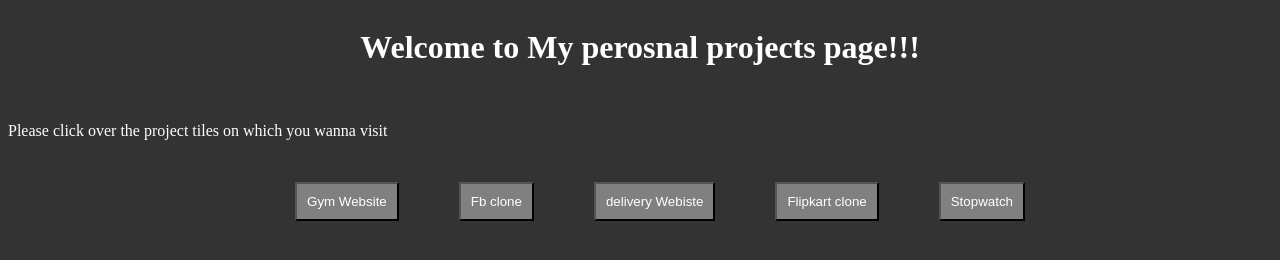
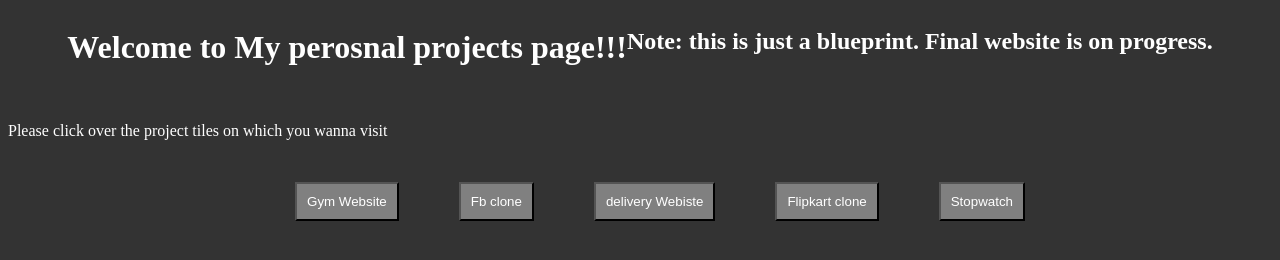
Before and after one commit to rohitjha424/PersonalProjects, a plain HTML site: page index.html in a window 1280 px wide. Drawn offline with Linux system fonts and the light colour scheme.

Commit message:
added note

```diff
--- a/index.html
+++ b/index.html
@@ -9,6 +9,7 @@
   <body>
     <div class="main-h">
       <h1>Welcome to My perosnal projects page!!!</h1>
+      <h2>Note: this is just a blueprint. Final website is on progress. </h2>
     </div>
     <br />
 
```
